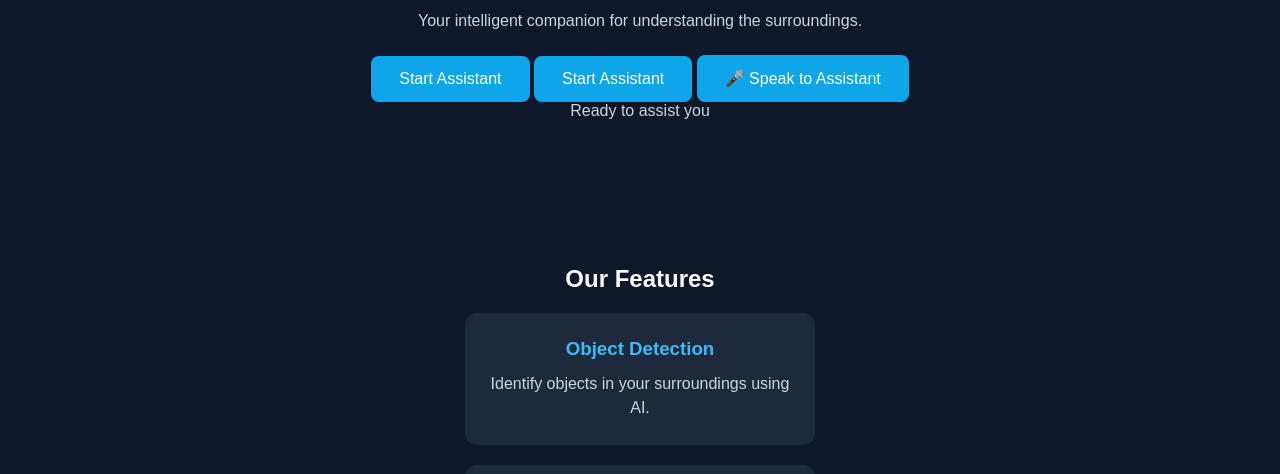
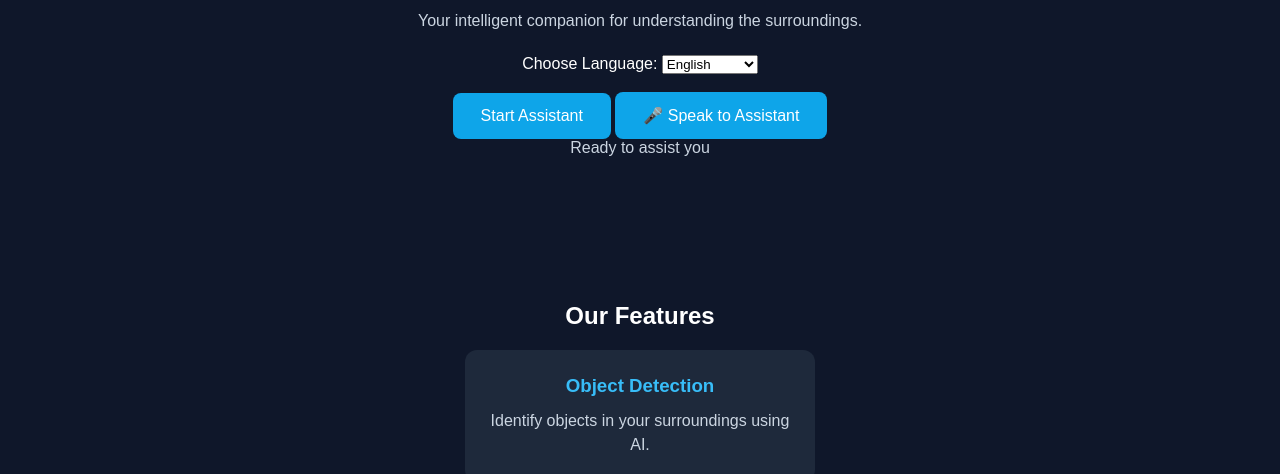
Before and after one commit to MK008-eng/third-eye-assistive-ai, a plain HTML site: page Frontend/index.html in a window 1280 px wide. Shown: the part 250-724 px from the top of the page. Drawn offline with Linux system fonts and the light colour scheme.

Commit message:
Add Tamil and english language selector

```diff
--- a/Frontend/index.html
+++ b/Frontend/index.html
@@ -17,8 +17,16 @@
         <section class="hero">
             <h2>See the World Differently</h2>
             <p>Your intelligent companion for understanding the surroundings.</p>
-            <button id="startBtn">Start Assistant</button>
-            <button id="startBtn">Start Assistant</button>
+            <label for="language">Choose Language:</label>
+
+<select id="language">
+    <option value="English">English</option>
+    <option value="Tamil">தமிழ் (Tamil)</option>
+</select>
+
+<br><br>
+
+<button id="startBtn">Start Assistant</button>
 
 <button id="voiceBtn">🎤 Speak to Assistant</button>
 
```
